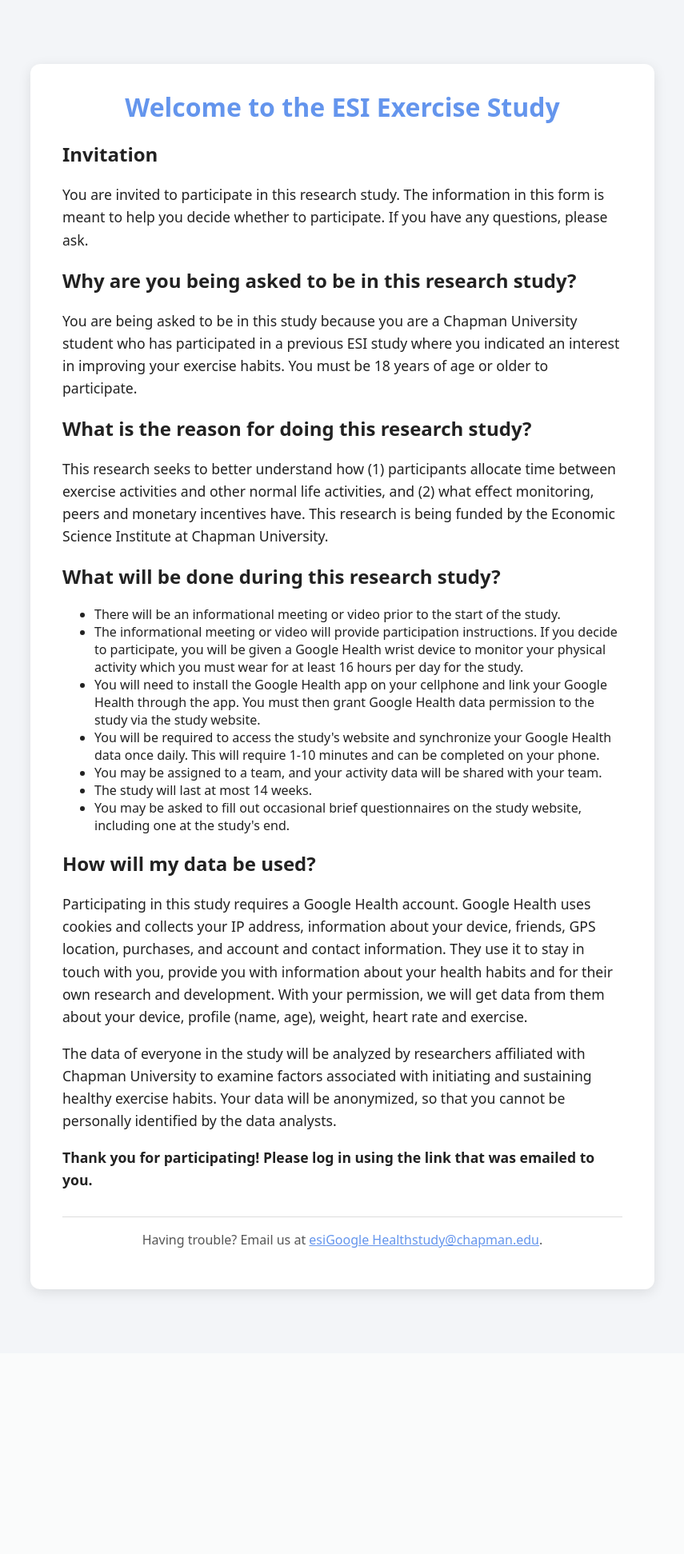
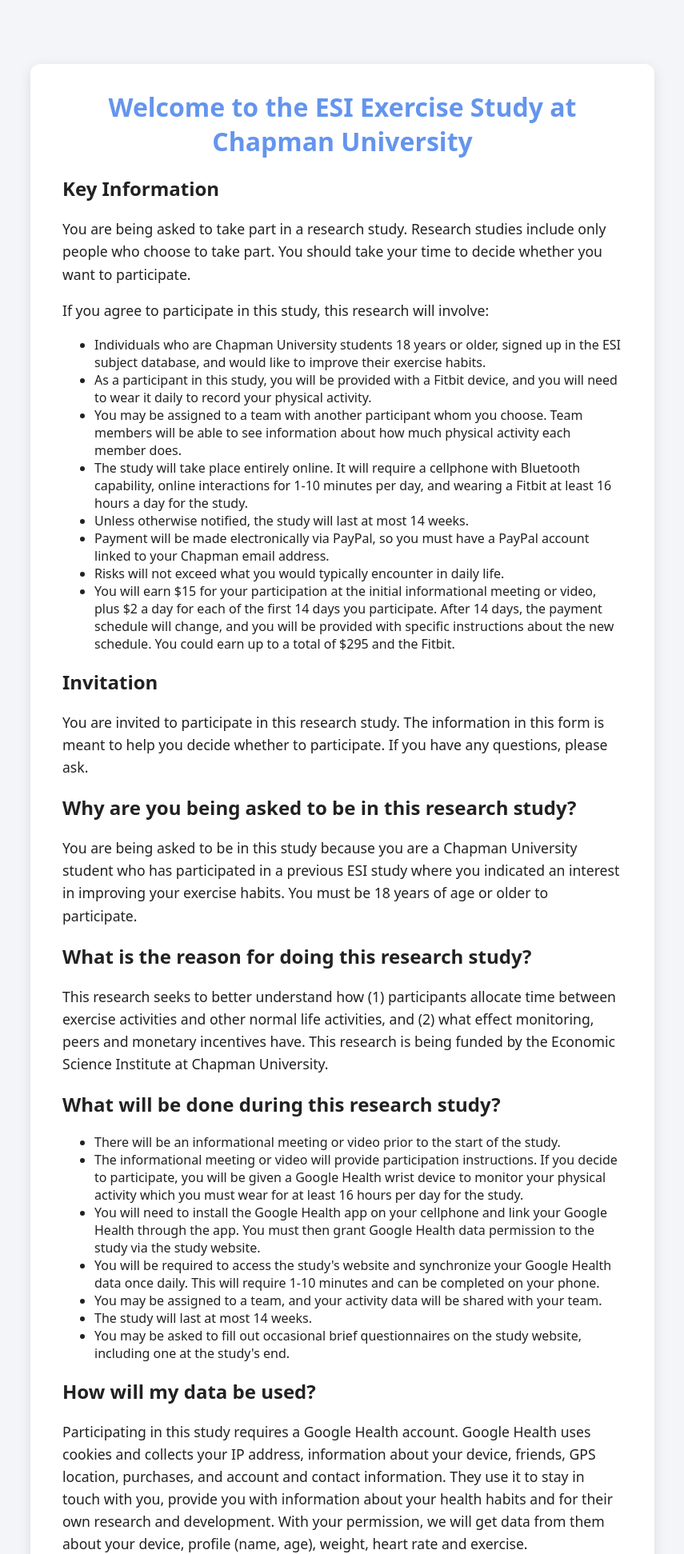
Before and after one commit to jeffreykirchner/fitbit_ms, a Django app: page / in a window 1280 px wide. Shown: the top 1943 px of the page at 80% size, without its empty margins (212-1067 px from the left). Before the commit the page ends 1622 px from the top, so only its background shows below. Run offline with Django 3.2, Linux system fonts and the light colour scheme.

Commit message:
Update fitbit_registration.html to provide detailed study participation information and clarify participant requirements

```diff
--- a/main/templates/fitbit_registration.html
+++ b/main/templates/fitbit_registration.html
@@ -18,8 +18,22 @@
 <body>
   <div class="card">
     <div class="welcome">
-      <h1>Welcome to the ESI Exercise Study</h1>
+      <h1>Welcome to the ESI Exercise Study at Chapman University</h1>
     </div>
+
+    <h2>Key Information</h2>
+    <p>You are being asked to take part in a research study. Research studies include only people who choose to take part. You should take your time to decide whether you want to participate.</p>
+    <p>If you agree to participate in this study, this research will involve:</p>
+    <ul>
+      <li>Individuals who are Chapman University students 18 years or older, signed up in the ESI subject database, and would like to improve their exercise habits.</li>
+      <li>As a participant in this study, you will be provided with a Fitbit device, and you will need to wear it daily to record your physical activity.</li>
+      <li>You may be assigned to a team with another participant whom you choose. Team members will be able to see information about how much physical activity each member does.</li>
+      <li>The study will take place entirely online. It will require a cellphone with Bluetooth capability, online interactions for 1-10 minutes per day, and wearing a Fitbit at least 16 hours a day for the study.</li>
+      <li>Unless otherwise notified, the study will last at most 14 weeks.</li>
+      <li>Payment will be made electronically via PayPal, so you must have a PayPal account linked to your Chapman email address.</li>
+      <li>Risks will not exceed what you would typically encounter in daily life.</li>
+      <li>You will earn $15 for your participation at the initial informational meeting or video, plus $2 a day for each of the first 14 days you participate. After 14 days, the payment schedule will change, and you will be provided with specific instructions about the new schedule. You could earn up to a total of $295 and the Fitbit.</li>
+    </ul>
 
     <h2>Invitation</h2>
     <p>You are invited to participate in this research study. The information in this form is meant to help you decide whether to participate. If you have any questions, please ask.</p>
```
